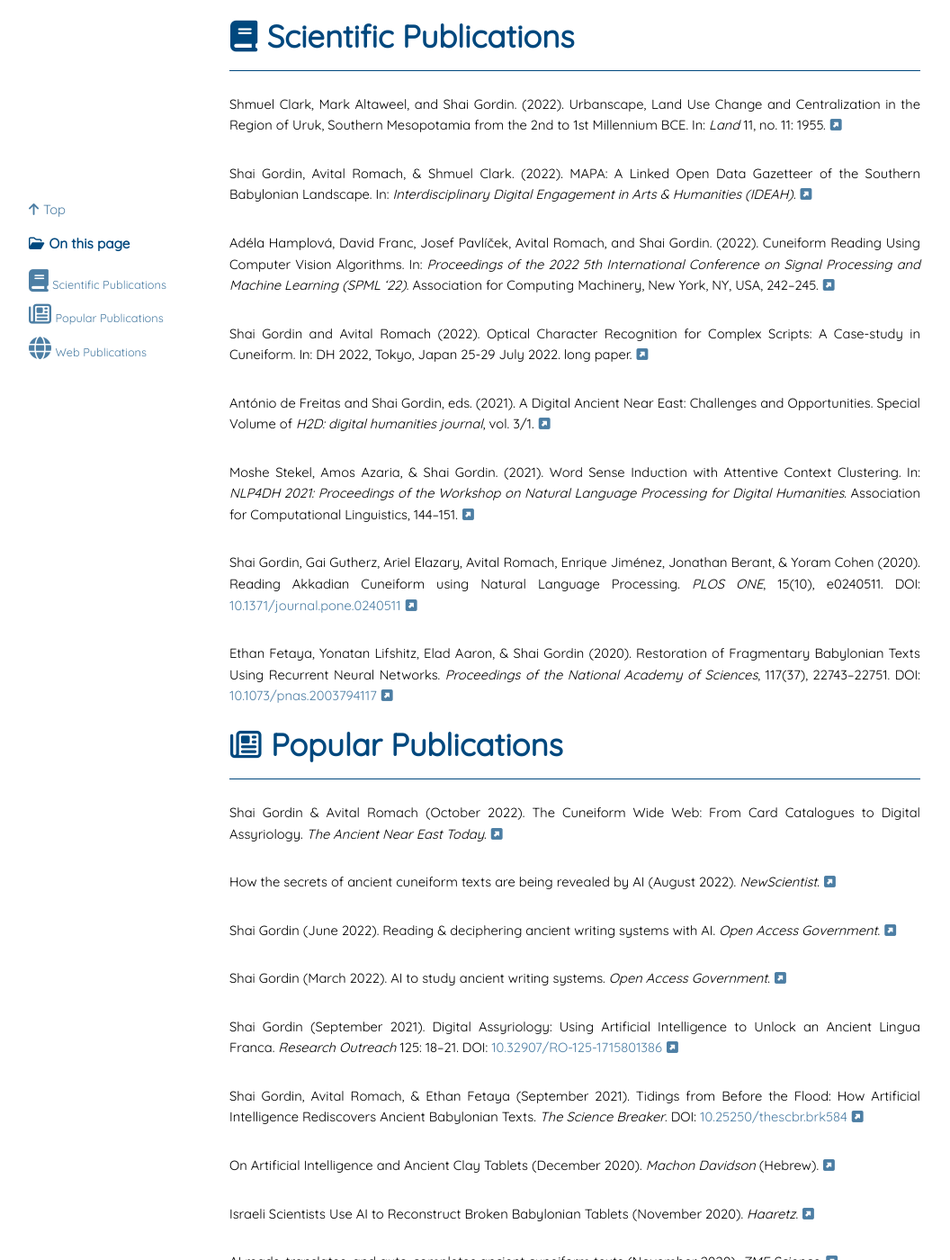
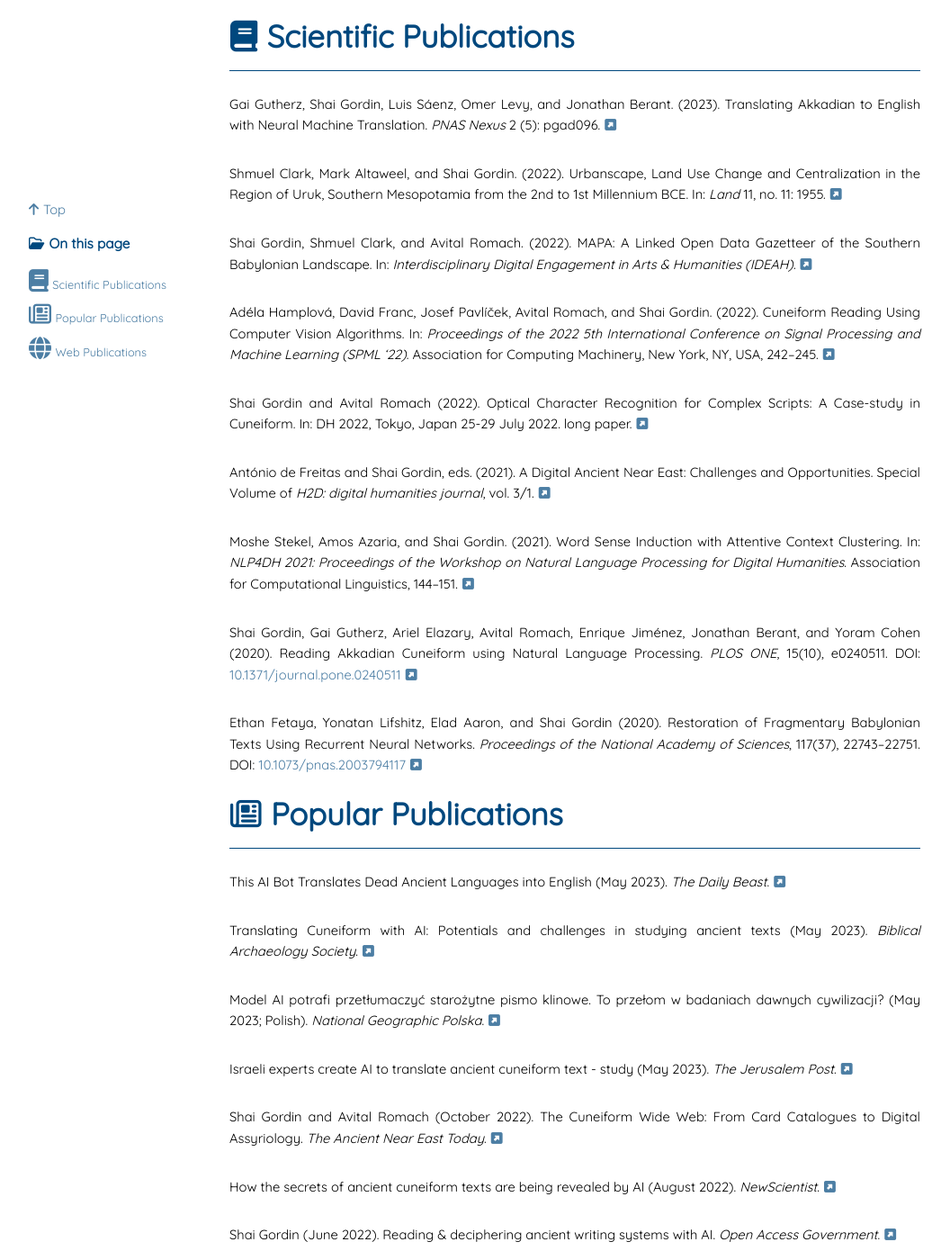
Before and after one commit to DigitalPasts/DigitalPasts.github.io, a Jekyll site: the page built from docs/publications.md, in a window 1280 px wide and 1400 px high, scrolled down 193 px. Shown: the whole window at 90% size, without its empty margins (1-1057 px from the left). Built offline with Jekyll 4.4.1, drawn with Linux system fonts in a browser that asks for light colours; nearby versions of some CDN libraries; some of the changed text lies outside the part shown.

Commit message:
Update publications.md

```diff
--- a/docs/publications.md
+++ b/docs/publications.md
@@ -5,9 +5,11 @@ title: Publications
 
 ## <i class="fas fa-book"></i> Scientific Publications
 
+Gai Gutherz, Shai Gordin, Luis Sáenz, Omer Levy, and Jonathan Berant. (2023). Translating Akkadian to English with Neural Machine Translation. _PNAS Nexus_ 2 (5): pgad096. <a href="https://doi.org/10.1093/pnasnexus/pgad096" target="_blank"><i class="fas fa-external-link-square-alt"></i></a>
+
 Shmuel Clark, Mark Altaweel, and Shai Gordin. (2022). Urbanscape, Land Use Change and Centralization in the Region of Uruk, Southern Mesopotamia from the 2nd to 1st Millennium BCE. In: _Land_ 11, no. 11: 1955. <a href="https://doi.org/10.3390/land11111955" target="_blank"><i class="fas fa-external-link-square-alt"></i></a>
 
-Shai Gordin, Avital Romach, & Shmuel Clark. (2022). MAPA: A Linked Open Data Gazetteer of the Southern Babylonian Landscape. In: _Interdisciplinary Digital Engagement in Arts & Humanities (IDEAH)_. <a href="https://doi.org/10.21428/f1f23564.8d442eea" target="_blank"><i class="fas fa-external-link-square-alt"></i></a>
+Shai Gordin, Shmuel Clark, and Avital Romach. (2022). MAPA: A Linked Open Data Gazetteer of the Southern Babylonian Landscape. In: _Interdisciplinary Digital Engagement in Arts & Humanities (IDEAH)_. <a href="https://doi.org/10.21428/f1f23564.8d442eea" target="_blank"><i class="fas fa-external-link-square-alt"></i></a>
 
 Adéla Hamplová, David Franc, Josef Pavlíček, Avital Romach, and Shai Gordin. (2022). Cuneiform Reading Using Computer Vision Algorithms. In: _Proceedings of the 2022 5th International Conference on Signal Processing and Machine Learning (SPML '22)_. Association for Computing Machinery, New York, NY, USA, 242–245. <a href="https://doi.org/10.1145/3556384.3556421" target="_blank"><i class="fas fa-external-link-square-alt"></i></a>
 
@@ -15,15 +17,23 @@ Shai Gordin and Avital Romach (2022). Optical Character Recognition for Complex
 
 António de Freitas and Shai Gordin, eds. (2021). A Digital Ancient Near East: Challenges and Opportunities. Special Volume of _H2D: digital humanities journal_, vol. 3/1. <a href="https://revistas.uminho.pt/index.php/h2d/issue/view/170" target="_blank"><i class="fas fa-external-link-square-alt"></i></a>
 
-Moshe Stekel, Amos Azaria, & Shai Gordin. (2021). Word Sense Induction with Attentive Context Clustering. In: _NLP4DH 2021: Proceedings of the Workshop on Natural Language Processing for Digital Humanities_. Association for Computational Linguistics, 144–151. <a href="https://rootroo.com/downloads/nlp4dh_proceedings_draft.pdf" target="_blank"><i class="fas fa-external-link-square-alt"></i></a>
+Moshe Stekel, Amos Azaria, and Shai Gordin. (2021). Word Sense Induction with Attentive Context Clustering. In: _NLP4DH 2021: Proceedings of the Workshop on Natural Language Processing for Digital Humanities_. Association for Computational Linguistics, 144–151. <a href="https://rootroo.com/downloads/nlp4dh_proceedings_draft.pdf" target="_blank"><i class="fas fa-external-link-square-alt"></i></a>
 
-Shai Gordin, Gai Gutherz, Ariel Elazary, Avital Romach, Enrique Jiménez, Jonathan Berant, & Yoram Cohen (2020). Reading Akkadian Cuneiform using Natural Language Processing. _PLOS ONE_, 15(10), e0240511. DOI: <a href="https://doi.org/10.1371/journal.pone.0240511" target="_blank">10.1371/journal.pone.0240511 <i class="fas fa-external-link-square-alt"></i></a>
+Shai Gordin, Gai Gutherz, Ariel Elazary, Avital Romach, Enrique Jiménez, Jonathan Berant, and Yoram Cohen (2020). Reading Akkadian Cuneiform using Natural Language Processing. _PLOS ONE_, 15(10), e0240511. DOI: <a href="https://doi.org/10.1371/journal.pone.0240511" target="_blank">10.1371/journal.pone.0240511 <i class="fas fa-external-link-square-alt"></i></a>
 
-Ethan Fetaya, Yonatan Lifshitz, Elad Aaron, & Shai Gordin (2020). Restoration of Fragmentary Babylonian Texts Using Recurrent Neural Networks. _Proceedings of the National Academy of Sciences_, 117(37), 22743–22751. DOI: <a href="https://doi.org/10.1073/pnas.2003794117" target="_blank">10.1073/pnas.2003794117 <i class="fas fa-external-link-square-alt"></i></a>
+Ethan Fetaya, Yonatan Lifshitz, Elad Aaron, and Shai Gordin (2020). Restoration of Fragmentary Babylonian Texts Using Recurrent Neural Networks. _Proceedings of the National Academy of Sciences_, 117(37), 22743–22751. DOI: <a href="https://doi.org/10.1073/pnas.2003794117" target="_blank">10.1073/pnas.2003794117 <i class="fas fa-external-link-square-alt"></i></a>
 
 ## <i class="far fa-newspaper"></i> Popular Publications
 
-Shai Gordin & Avital Romach (October 2022). The Cuneiform Wide Web: From Card Catalogues to Digital Assyriology. _The Ancient Near East Today_. <a href="https://www.asor.org/anetoday/2022/10/cuneiform-wide-web" target="_blank"><i class="fas fa-external-link-square-alt"></i></a>
+This AI Bot Translates Dead Ancient Languages into English (May 2023). _The Daily Beast_. <a href="https://www.thedailybeast.com/this-ai-bot-translates-dead-ancient-languages-into-english" target="_blank"><i class="fas fa-external-link-square-alt"></i></a>
+
+Translating Cuneiform with AI: Potentials and challenges in studying ancient texts (May 2023). _Biblical Archaeology Society_. <a href="https://www.biblicalarchaeology.org/daily/ancient-cultures/ancient-near-eastern-world/translating-cuneiform-ai/" target="_blank"><i class="fas fa-external-link-square-alt"></i></a>
+
+Model AI potrafi przetłumaczyć starożytne pismo klinowe. To przełom w badaniach dawnych cywilizacji? (May 2023; Polish). _National Geographic Polska_. <a href="https://www.national-geographic.pl/artykul/model-ai-potrafi-przetlumaczyc-starozytne-pismo-klinowe-to-przelom-w-badaniach-dawnych-cywilizacji-230505121010" target="_blank"><i class="fas fa-external-link-square-alt"></i></a>
+
+Israeli experts create AI to translate ancient cuneiform text - study (May 2023). _The Jerusalem Post_. <a href="https://www.jpost.com/archaeology/article-741982" target="_blank"><i class="fas fa-external-link-square-alt"></i></a>
+
+Shai Gordin and Avital Romach (October 2022). The Cuneiform Wide Web: From Card Catalogues to Digital Assyriology. _The Ancient Near East Today_. <a href="https://www.asor.org/anetoday/2022/10/cuneiform-wide-web" target="_blank"><i class="fas fa-external-link-square-alt"></i></a>
 
 How the secrets of ancient cuneiform texts are being revealed by AI (August 2022). _NewScientist_. <a href="https://www.newscientist.com/article/mg25533981-400-how-the-secrets-of-ancient-cuneiform-texts-are-being-revealed-by-ai/" target="_blank"><i class="fas fa-external-link-square-alt"></i></a>
 
@@ -33,7 +43,7 @@ Shai Gordin (March 2022). AI to study ancient writing systems. _Open Access Gove
 
 Shai Gordin (September 2021). Digital Assyriology: Using Artificial Intelligence to Unlock an Ancient Lingua Franca. _Research Outreach_ 125: 18–21. DOI: <a href="https://doi.org/10.32907/RO-125-1715801386" target="_blank">10.32907/RO-125-1715801386 <i class="fas fa-external-link-square-alt"></i></a>
 
-Shai Gordin, Avital Romach, & Ethan Fetaya (September 2021). Tidings from Before the Flood: How Artificial Intelligence Rediscovers Ancient Babylonian Texts. _The Science Breaker_. DOI: <a href="https://doi.org/10.25250/thescbr.brk584" target="_blank">10.25250/thescbr.brk584 <i class="fas fa-external-link-square-alt"></i></a>
+Shai Gordin, Avital Romach, and Ethan Fetaya (September 2021). Tidings from Before the Flood: How Artificial Intelligence Rediscovers Ancient Babylonian Texts. _The Science Breaker_. DOI: <a href="https://doi.org/10.25250/thescbr.brk584" target="_blank">10.25250/thescbr.brk584 <i class="fas fa-external-link-square-alt"></i></a>
 
 On Artificial Intelligence and Ancient Clay Tablets (December 2020). _Machon Davidson_ (Hebrew). <a href="https://davidson.weizmann.ac.il/online/firefly/%D7%A2%D7%9C-%D7%91%D7%99%D7%A0%D7%94-%D7%9E%D7%9C%D7%90%D7%9B%D7%95%D7%AA%D7%99%D7%AA-%D7%95%D7%9C%D7%95%D7%97%D7%95%D7%AA-%D7%97%D7%A8%D7%A1-%D7%A2%D7%AA%D7%99%D7%A7%D7%99%D7%9D" target="_blank"><i class="fas fa-external-link-square-alt"></i></a>
 
@@ -50,7 +60,7 @@ Computer raadt missend spijkerschrift (September 2020). _NRC_.
 
 Shai Gordin and Avital Romach (2022). Optical Character Recognition for Complex Scripts: A Case-study in Cuneiform. In: DH 2022, Tokyo, Japan 25-29 July 2022. <a href="https://docs.google.com/presentation/d/1IMhTPGRwuwSmXgPuFcltaRTk2C4JvwKGYI_laiISE0A/edit?usp=sharing" target="_blank">Presentation slides <i class="fas fa-external-link-square-alt"></i></a>
 
-Shai Gordin & Samuel Clark (2021). MAPA Gazetteer (version 1.0).
+Shai Gordin and Samuel Clark (2021). MAPA Gazetteer (version 1.0).
 <a href="https://zenodo.org/record/6411251#.Yv0AzXbMKUk" target="_blank">Zenodo  <i class="fas fa-external-link-square-alt"></i></a>
 
 Shai Gordin (2021). Introduction to the Ancient Middle East: Between Physical and Cultural Geography (Hebrew). Educational resource <a href="https://www.arcgis.com/apps/MapJournal/index.html?appid=0d8ea53679044b78b8237690b5e4c842" target="_blank">ARC-GIS story <i class="fas fa-external-link-square-alt"></i></a>
```
